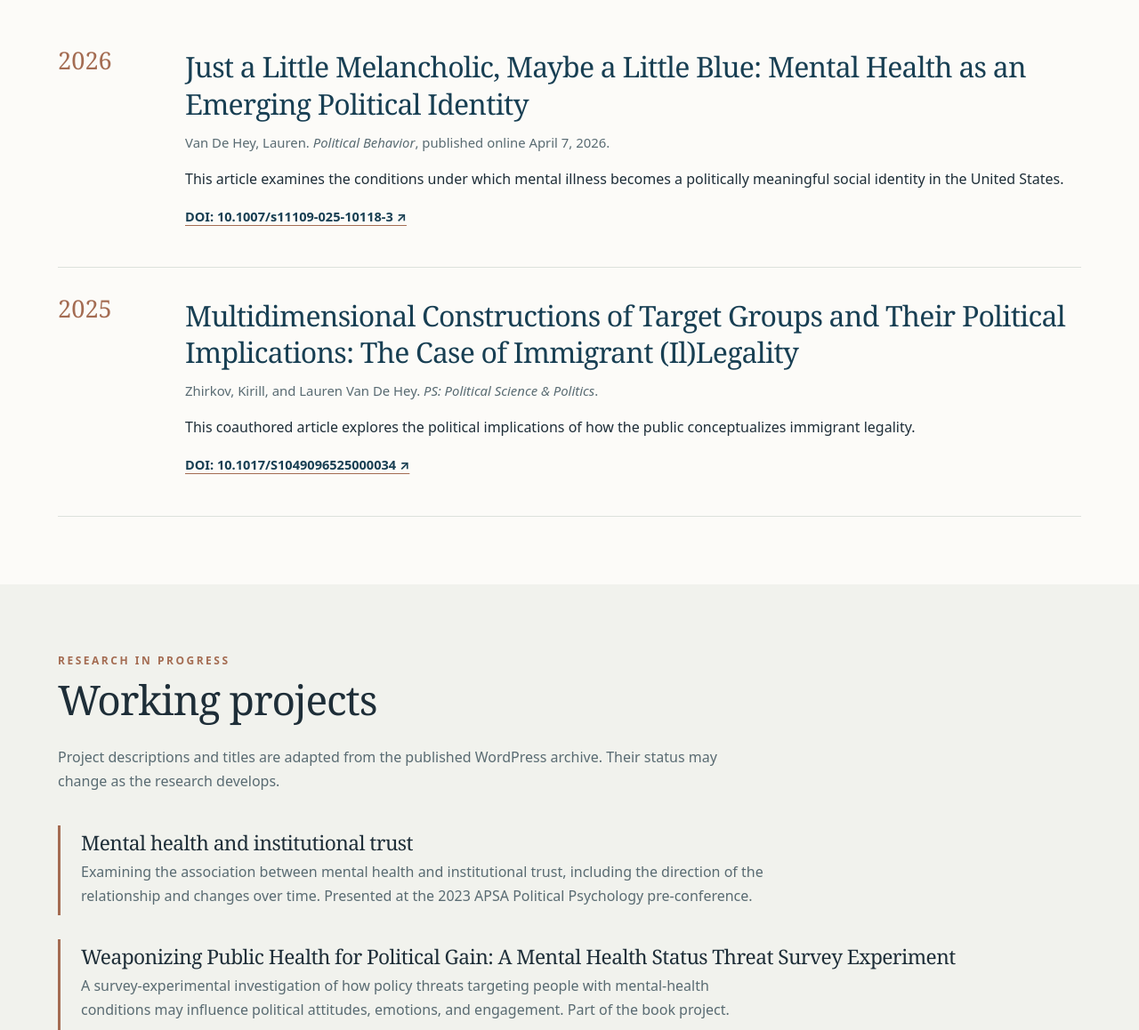
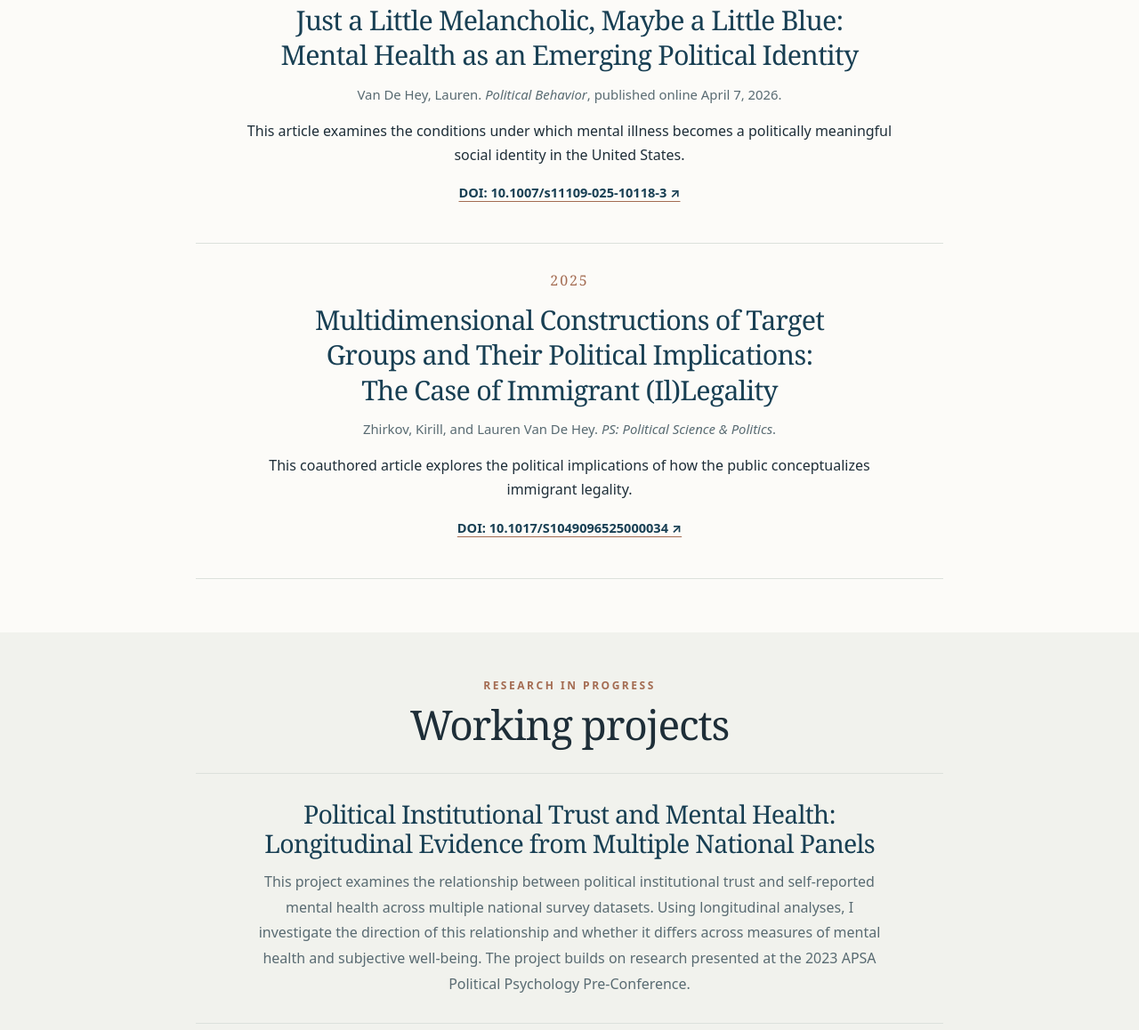
Before and after one commit to ljv2wk/academic-website, a plain HTML site: page research.html in a window 1280 px wide. Shown: the part 717-1875 px from the top of the page at 89% size. Drawn offline with Linux system fonts and the light colour scheme.

Commit message:
Add files via upload

```diff
--- a/assets/styles.css
+++ b/assets/styles.css
@@ -49,3 +49,20 @@ a:focus-visible,button:focus-visible{outline:3px solid var(--accent);outline-off
 @media(max-width:520px){.home-bio .eyebrow{font-size:.66rem;letter-spacing:.09em}.home-hero h1{font-size:clamp(1.65rem,8.7cqi,2.7rem);margin-bottom:20px}.teaching-courses{grid-template-columns:1fr;gap:15px}.teaching-courses .tile{min-height:0;padding:23px 17px}.book-chapter{padding:25px 0 16px}.book-section-heading{margin-top:38px}.centered-intro{padding-top:35px}}
 
 .book-intro h1,.centered-intro .lead,.book-chapter h3{text-wrap:balance}
+
+/* Centered research layout, with readable single-column publication and project entries. */
+.research-main{text-align:center}
+.research-main .chips,.research-main .actions{justify-content:center}
+.research-main .section{padding:50px 0 60px}
+.research-main .section>.container{max-width:840px}
+.research-main .section-heading{margin:0 auto 28px}
+.research-main .publication{display:block;border-top:1px solid var(--edge);border-bottom:0;padding:28px 0 30px}
+.research-main .publication:last-child{border-bottom:1px solid var(--edge)}
+.research-main .publication .pub-year{font-size:1rem;letter-spacing:.12em;margin:0 0 10px}
+.research-main .pub-title{font-size:clamp(1.45rem,2.55vw,1.9rem);max-width:780px;margin:0 auto 12px;text-wrap:balance}
+.research-main .publication article>p{max-width:730px;margin-inline:auto}
+.research-main .work{border-left:0;border-top:1px solid var(--edge);padding:29px 0;margin:0}
+.research-main .work h3{font-size:clamp(1.38rem,2.35vw,1.78rem);color:var(--blue);max-width:740px;margin:0 auto 12px;text-wrap:balance}
+.research-main .work p{max-width:720px;margin:auto;line-height:1.8}
+.research-main .work+.actions{border-top:1px solid var(--edge);padding-top:23px;margin-top:0}
+@media(max-width:520px){.research-main .section{padding:36px 0 44px}.research-main .publication,.research-main .work{padding:24px 0}.research-main .pub-meta{overflow-wrap:anywhere}}
--- a/research.html
+++ b/research.html
@@ -22,14 +22,16 @@
 <a href="book.html">Book Project</a>
 <a href="cv.html">CV</a>
 <a href="teaching.html">Teaching</a></nav>
-</div></header><main id="main"><section class="intro"><div class="container"><div class="breadcrumbs"><a href="index.html">Home</a> / Research</div><div class="eyebrow">Scholarship</div><h1>Research</h1><p class="lead">My research brings together political psychology, health politics, public opinion, and survey methods, with a focus on how identities form and shape participation, representation, and trust.</p><div class="chips"><span class="chip">Political identity</span><span class="chip">Mental health</span><span class="chip">Public opinion</span><span class="chip">Survey methods</span></div></div></section>
+</div></header><main id="main" class="research-main"><section class="intro centered-intro"><div class="container"><div class="breadcrumbs"><a href="index.html">Home</a> / Research</div><div class="eyebrow">Scholarship</div><h1>Research</h1><p class="lead">My research brings together political psychology, health politics, public opinion, and survey methods, with a focus on how identities form and shape participation, representation, and trust.</p><div class="chips"><span class="chip">Political identity</span><span class="chip">Mental health</span><span class="chip">Public opinion</span><span class="chip">Survey methods</span></div></div></section>
 <section class="section"><div class="container"><div class="section-heading"><div class="eyebrow">Peer-reviewed work</div><h2>Publications</h2></div>
 <div class="publication"><div class="pub-year">2026</div><article><h3 class="pub-title">Just a Little Melancholic, Maybe a Little Blue: Mental Health as an Emerging Political Identity</h3><p class="pub-authors">Van De Hey, Lauren. <em>Political Behavior</em>, published online April 7, 2026.</p><p>This article examines the conditions under which mental illness becomes a politically meaningful social identity in the United States.</p><p class="pub-meta"><a href="https://doi.org/10.1007/s11109-025-10118-3">DOI: 10.1007/s11109-025-10118-3 ↗</a></p></article></div>
 <div class="publication"><div class="pub-year">2025</div><article><h3 class="pub-title">Multidimensional Constructions of Target Groups and Their Political Implications: The Case of Immigrant (Il)Legality</h3><p class="pub-authors">Zhirkov, Kirill, and Lauren Van De Hey. <em>PS: Political Science &amp; Politics</em>.</p><p>This coauthored article explores the political implications of how the public conceptualizes immigrant legality.</p><p class="pub-meta"><a href="https://doi.org/10.1017/S1049096525000034">DOI: 10.1017/S1049096525000034 ↗</a></p></article></div>
 </div></section>
-<section class="section tint"><div class="container"><div class="section-heading"><div class="eyebrow">Research in progress</div><h2>Working projects</h2><p>Project descriptions and titles are adapted from the published WordPress archive. Their status may change as the research develops.</p></div>
-<div class="work"><h3>Mental health and institutional trust</h3><p>Examining the association between mental health and institutional trust, including the direction of the relationship and changes over time. Presented at the 2023 APSA Political Psychology pre-conference.</p></div>
+<section class="section tint"><div class="container"><div class="section-heading"><div class="eyebrow">Research in progress</div><h2>Working projects</h2></div>
+<div class="work"><h3>Political Institutional Trust and Mental Health: Longitudinal Evidence from Multiple National Panels</h3><p>This project examines the relationship between political institutional trust and self-reported mental health across multiple national survey datasets. Using longitudinal analyses, I investigate the direction of this relationship and whether it differs across measures of mental health and subjective well-being. The project builds on research presented at the 2023 APSA Political Psychology Pre-Conference.</p></div>
 <div class="work"><h3>Weaponizing Public Health for Political Gain: A Mental Health Status Threat Survey Experiment</h3><p>A survey-experimental investigation of how policy threats targeting people with mental-health conditions may influence political attitudes, emotions, and engagement. Part of the book project.</p></div>
+<div class="work"><h3>Choosing to Speak or Type: Response Mode Choice Across Open-Ended Survey Questions</h3><p>This methodological project examines how the option to speak rather than type responses to open-ended survey questions shapes participation, response quality, and the measurement of public opinion. It explores the implications of response mode and mode choice for survey research, including respondents’ experiences with speech-to-text technology.</p></div>
+<div class="work"><h3>Neurodivergence, Mental Health, and the Boundaries of Political Identity</h3><p>Building on my research on mental health and disability identity, this project examines neurodivergence as a social and political identity, including how people understand and identify with neurodivergence and how question wording affects its measurement. The project draws in part on survey questions obtained through the 2025 and 2026 AAPOR question competitions.</p></div>
 <div class="work"><h3>Getting Blogged Down: Tracing Illiberal Political Thought Through Blogs Using Text Analysis</h3><p>With Galen Sheely and Samantha Koreman. Presented at the 2023 Midwest Political Science Association meeting.</p></div>
 <div class="actions"><a class="button" href="book.html">Read about the book project ↗</a></div></div></section></main>
 <footer class="foot"><div class="container"><div class="foot-grid"><div><div class="wordmark">Lauren Van De Hey<small>Political science · Utah State University</small></div><p style="max-width:440px;margin-top:18px">Research on political identity, mental health, public opinion, and political behavior.</p></div><div class="contact"><h3>Get in touch</h3><p><a href="mailto:lauren.vandehey@usu.edu">lauren.vandehey@usu.edu</a></p><p><a href="https://www.usu.edu/" target="_blank" rel="noopener noreferrer">Utah State University</a></p><div class="foot-links"><a href="https://orcid.org/0009-0009-2300-9853">ORCID</a><a href="research.html">Research</a><a href="cv.html">CV</a></div></div></div><div class="foot-bottom">© 2026 Lauren Van De Hey · Built as an independent static academic website.</div></div></footer>
```
Also changed, not shown: index.html (+4 -1 lines).
